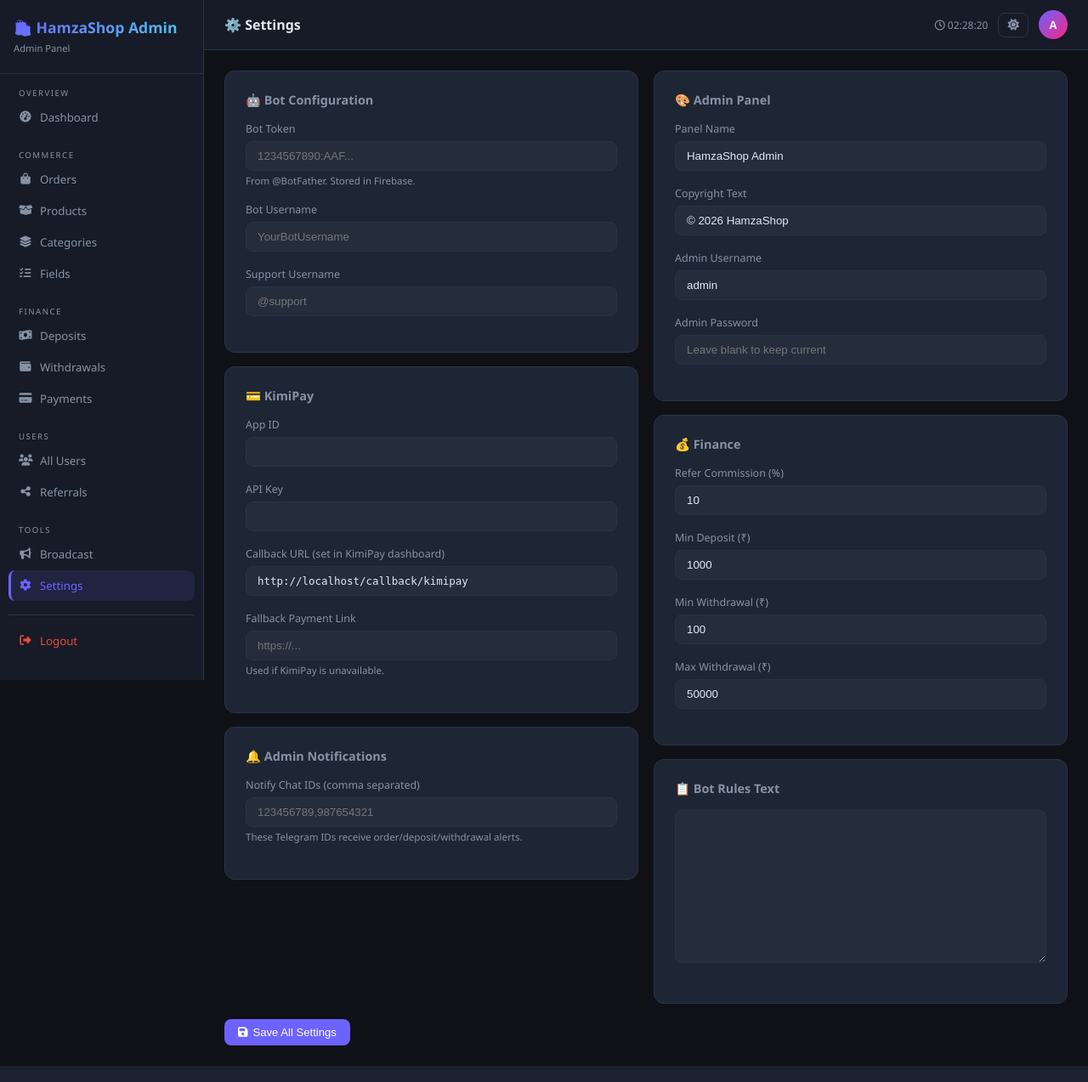
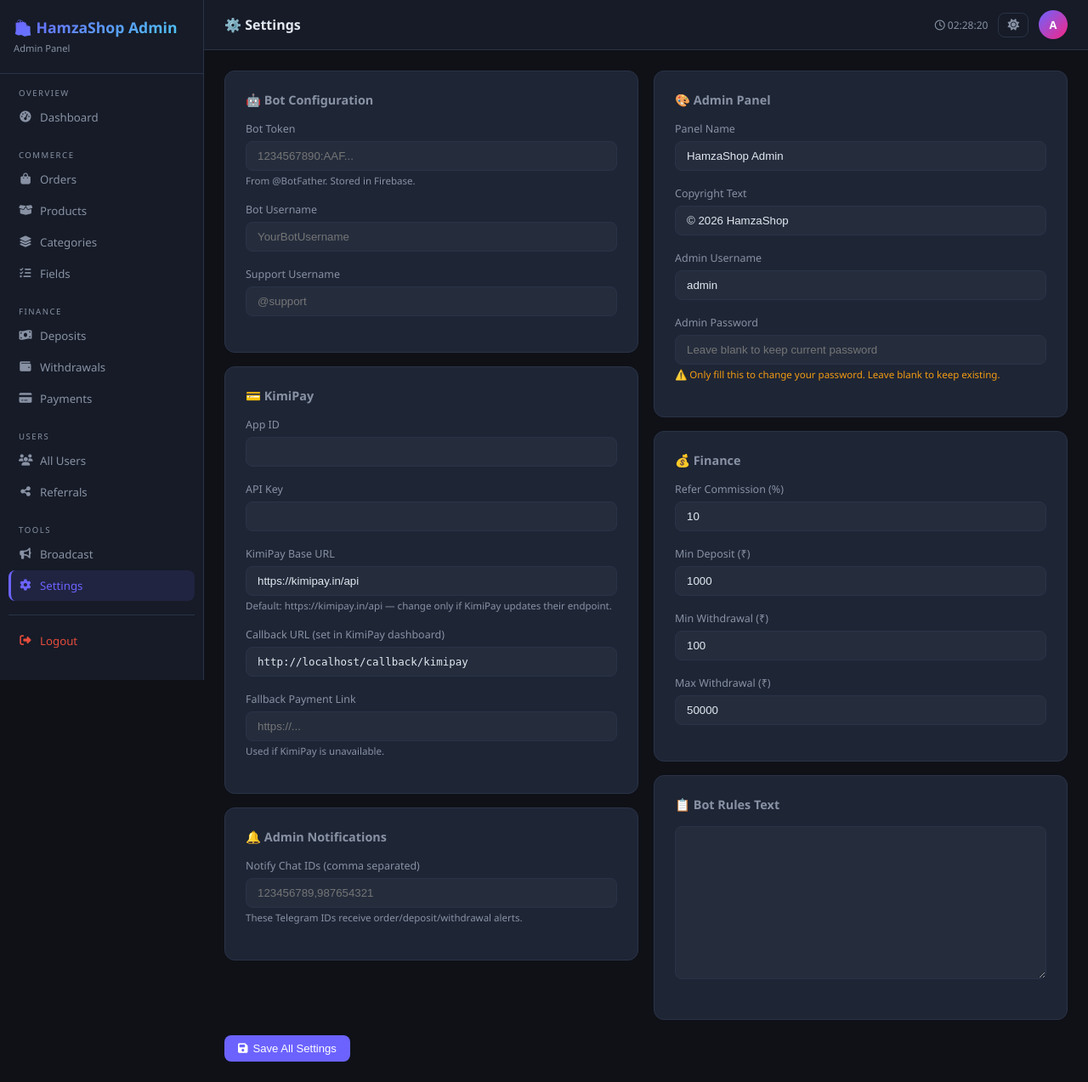
Before and after one commit to hamza38954017/ownshop, a Flask app: page /settings in a window 1280 px wide. Shown: the whole page at 85% size. Run offline with Flask 3, Linux system fonts and the light colour scheme; the visitor is signed in with stand-in values (Sample User, id 1); parts of the project's set-up code (start-up, migrations or seed data) failed here and were passed over.

Commit message:
Update settings.html

```diff
--- a/templates/settings.html
+++ b/templates/settings.html
@@ -32,6 +32,11 @@
     <div class="form-group">
       <label class="form-label">API Key</label>
       <input name="kimipay_api_key" class="form-control" value="{{ cfg.get('kimipay_api_key','') }}" type="password"/>
+    </div>
+    <div class="form-group">
+      <label class="form-label">KimiPay Base URL</label>
+      <input name="kimipay_base_url" class="form-control" value="{{ cfg.get('kimipay_base_url','https://kimipay.in/api') }}" placeholder="https://kimipay.in/api"/>
+      <div class="form-hint">Default: https://kimipay.in/api — change only if KimiPay updates their endpoint.</div>
     </div>
     <div class="form-group">
       <label class="form-label">Callback URL (set in KimiPay dashboard)</label>
@@ -72,7 +77,9 @@
     </div>
     <div class="form-group">
       <label class="form-label">Admin Password</label>
-      <input name="admin_password" class="form-control" type="password" placeholder="Leave blank to keep current"/>
+      <input name="admin_password" class="form-control" type="password"
+             placeholder="Leave blank to keep current password" autocomplete="new-password"/>
+      <div class="form-hint" style="color:var(--yellow)">⚠️ Only fill this to change your password. Leave blank to keep existing.</div>
     </div>
   </div>
 
```
